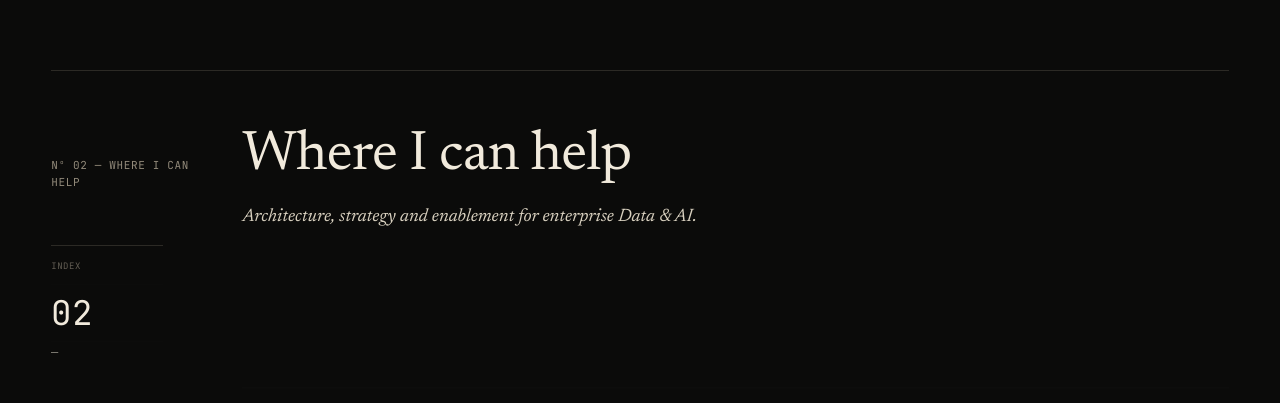
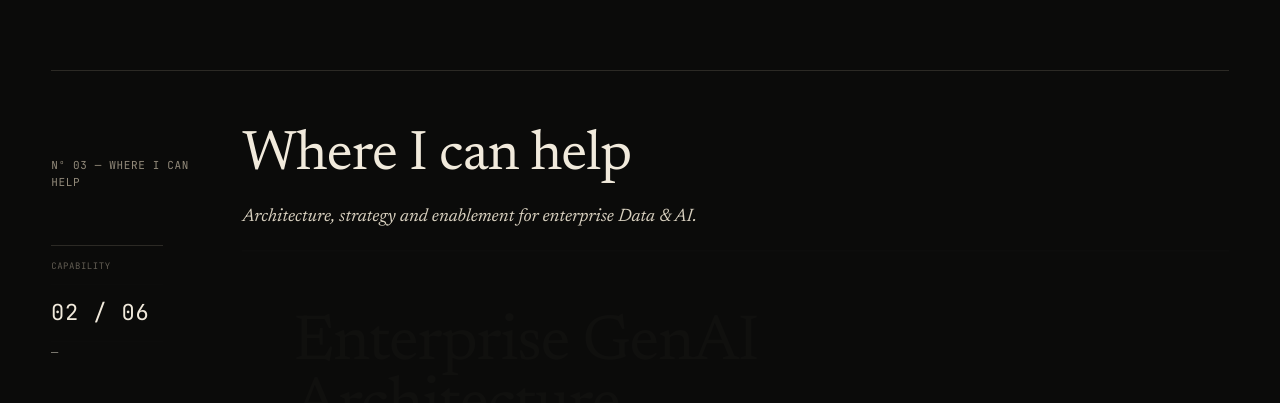
Before and after one commit to iron-jotace/jcjvp.com, a React (Vite) app: page / in a window 1280 px wide. Shown: the part 2000-2403 px from the top of the page. Built offline with nearby package versions, Linux system fonts and the light colour scheme.

Commit message:
Fix section numbering after adding help carousel

```diff
--- a/src/components/sections.jsx
+++ b/src/components/sections.jsx
@@ -90,10 +90,11 @@ export const Masthead = ({ lang, setLang, content }) => {
   );
 };
 
-const ServiceIndexReel = ({ activeIndex, items }) => {
+const ServiceIndexReel = ({ activeIndex, items, label }) => {
   const reduceMotion = useReducedMotion();
   const total = items.length;
   const current = String(activeIndex + 1).padStart(2, "0");
+  const count = `${current} / ${String(total).padStart(2, "0")}`;
 
   return (
     <div
@@ -102,7 +103,7 @@ const ServiceIndexReel = ({ activeIndex, items }) => {
       aria-live="polite"
       style={{ "--active-service-index": activeIndex }}
     >
-      <span className="ed-service-index-label mono">Index</span>
+      <span className="ed-service-index-label mono">{label}</span>
       <div className="ed-service-index-window">
         <AnimatePresence mode="popLayout" initial={false}>
           <motion.span
@@ -118,7 +119,7 @@ const ServiceIndexReel = ({ activeIndex, items }) => {
                 : { duration: 0.4, ease: [0.16, 1, 0.3, 1] }
             }
           >
-            {current}
+            {count}
           </motion.span>
         </AnimatePresence>
       </div>
@@ -131,7 +132,7 @@ const ServiceIndexReel = ({ activeIndex, items }) => {
         transition={reduceMotion ? { duration: 0 } : { duration: 6.5, ease: "linear" }}
       />
       <p className="ed-service-index-mobile mono">
-        {current} / {String(total).padStart(2, "0")}
+        {count}
       </p>
     </div>
   );
@@ -208,6 +209,7 @@ export const HelpSection = ({ content }) => {
   const reduceMotion = useReducedMotion();
   const [activeHelpIndex, setActiveHelpIndex] = useState(0);
   const [isHelpPaused, setIsHelpPaused] = useState(false);
+  const capabilityLabel = h.title.toLowerCase().includes("dónde") ? "Capacidad" : "Capability";
 
   useEffect(() => {
     if (reduceMotion || isHelpPaused || h.items.length < 2) {
@@ -228,7 +230,13 @@ export const HelpSection = ({ content }) => {
       title={h.title}
       lead={h.lead}
       screenLabel="Where I can help"
-      railAddon={<ServiceIndexReel activeIndex={activeHelpIndex} items={h.items} />}
+      railAddon={
+        <ServiceIndexReel
+          activeIndex={activeHelpIndex}
+          items={h.items}
+          label={capabilityLabel}
+        />
+      }
     >
       <Stagger className="ed-help" stagger={0.065}>
         <AnimatedRow
--- a/src/content.js
+++ b/src/content.js
@@ -59,7 +59,7 @@ export const CONTENT = {
       ],
     },
     help: {
-      number: "Nº 02 — Where I can help",
+      number: "Nº 03 — Where I can help",
       title: "Where I can help",
       lead: "Architecture, strategy and enablement for enterprise Data & AI.",
       closing:
@@ -98,7 +98,7 @@ export const CONTENT = {
       ],
     },
     tracks: {
-      number: "Nº 03",
+      number: "Nº 04",
       title: "Two tracks. One architecture mindset.",
       lead: "Enterprise practice and academic practice, held in one hand.",
       pro: {
@@ -133,7 +133,7 @@ export const CONTENT = {
         "The same judgment connects both tracks: how to make AI and data systems useful, governable and teachable enough to survive beyond the first demo.",
     },
     role: {
-      number: "Nº 04",
+      number: "Nº 05",
       title: "Current Role",
       lead: "Where the work happens today.",
       org: "NTT DATA — Barcelona, Spain",
@@ -149,7 +149,7 @@ export const CONTENT = {
       ],
     },
     experience: {
-      number: "Nº 05",
+      number: "Nº 06",
       title: "Selected Experience",
       lead: "A condensed timeline.",
       items: [
@@ -210,7 +210,7 @@ export const CONTENT = {
       ],
     },
     domains: {
-      number: "Nº 06",
+      number: "Nº 07",
       title: "Architecture Domains",
       lead: "The territory the practice covers.",
       items: [
@@ -241,7 +241,7 @@ export const CONTENT = {
       ],
     },
     stories: {
-      number: "Nº 07",
+      number: "Nº 08",
       title: "Selected Work",
       lead: "Three engagements, told briefly.",
       items: [
@@ -263,7 +263,7 @@ export const CONTENT = {
       ],
     },
     academic: {
-      number: "Nº 08",
+      number: "Nº 09",
       title: "Academic Profile",
       lead: "Teaching, mentoring, curriculum design.",
       listTitle: "Academic Roles",
@@ -279,7 +279,7 @@ export const CONTENT = {
       ],
     },
     education: {
-      number: "Nº 09",
+      number: "Nº 10",
       title: "Education",
       lead: "Executive, technical and international formation.",
       items: [
@@ -295,7 +295,7 @@ export const CONTENT = {
       ],
     },
     stack: {
-      number: "Nº 10",
+      number: "Nº 11",
       title: "Tech Stack",
       lead: "Tools the practice runs on, not a wishlist.",
       groups: [
@@ -308,7 +308,7 @@ export const CONTENT = {
       ],
     },
     contact: {
-      number: "Nº 11",
+      number: "Nº 12",
       title: "Contact",
       lead: "For enterprise AI architecture, Data & AI strategy, advisory, talks and academic collaboration.",
       imageAlt:
@@ -392,7 +392,7 @@ export const CONTENT = {
       ],
     },
     help: {
-      number: "Nº 02 — Dónde puedo aportar valor",
+      number: "Nº 03 — Dónde puedo aportar valor",
       title: "Dónde puedo aportar valor",
       lead: "Arquitectura, estrategia y enablement para Datos e IA empresarial.",
       closing:
@@ -431,7 +431,7 @@ export const CONTENT = {
       ],
     },
     tracks: {
-      number: "Nº 03",
+      number: "Nº 04",
       title: "Dos perfiles. Una misma mentalidad arquitectónica.",
       lead: "Práctica empresarial y práctica académica, sostenidas en una misma mano.",
       pro: {
@@ -466,7 +466,7 @@ export const CONTENT = {
         "El mismo criterio conecta ambos perfiles: hacer que los sistemas de IA y datos sean útiles, gobernables y suficientemente enseñables para sobrevivir más allá de la primera demo.",
     },
     role: {
-      number: "Nº 04",
+      number: "Nº 05",
       title: "Rol Actual",
       lead: "Dónde sucede hoy el trabajo.",
       org: "NTT DATA — Barcelona, España",
@@ -482,7 +482,7 @@ export const CONTENT = {
       ],
     },
     experience: {
-      number: "Nº 05",
+      number: "Nº 06",
       title: "Experiencia Seleccionada",
       lead: "Una línea de tiempo condensada.",
       items: [
@@ -543,7 +543,7 @@ export const CONTENT = {
       ],
     },
     domains: {
-      number: "Nº 06",
+      number: "Nº 07",
       title: "Dominios de Arquitectura",
       lead: "El territorio que cubre la práctica.",
       items: [
@@ -574,7 +574,7 @@ export const CONTENT = {
       ],
     },
     stories: {
-      number: "Nº 07",
+      number: "Nº 08",
       title: "Trabajo Seleccionado",
       lead: "Tres compromisos, contados de forma breve.",
       items: [
@@ -596,7 +596,7 @@ export const CONTENT = {
       ],
     },
     academic: {
-      number: "Nº 08",
+      number: "Nº 09",
       title: "Perfil Académico",
       lead: "Docencia, mentoría, diseño curricular.",
       listTitle: "Roles académicos",
@@ -612,7 +612,7 @@ export const CONTENT = {
       ],
     },
     education: {
-      number: "Nº 09",
+      number: "Nº 10",
       title: "Formación",
       lead: "Formación ejecutiva, técnica e internacional.",
       items: [
@@ -628,7 +628,7 @@ export const CONTENT = {
       ],
     },
     stack: {
-      number: "Nº 10",
+      number: "Nº 11",
       title: "Stack Técnico",
       lead: "Herramientas con las que opera la práctica, no una lista de deseos.",
       groups: [
@@ -641,7 +641,7 @@ export const CONTENT = {
       ],
     },
     contact: {
-      number: "Nº 11",
+      number: "Nº 12",
       title: "Contacto",
       lead: "Para arquitectura enterprise de IA, estrategia Data & AI, asesoría, ponencias y colaboración académica.",
       imageAlt:
--- a/src/styles.css
+++ b/src/styles.css
@@ -432,9 +432,9 @@ img { display: block; max-width: 100%; }
   align-items: center;
   justify-content: flex-start;
   font-family: var(--mono);
-  font-size: 34px;
+  font-size: 22px;
   line-height: 1;
-  letter-spacing: 0.02em;
+  letter-spacing: 0.04em;
   color: var(--paper);
   font-variant-numeric: tabular-nums;
   will-change: transform, opacity, filter;
@@ -536,6 +536,15 @@ img { display: block; max-width: 100%; }
   line-height: 1.45;
   color: var(--paper);
   text-wrap: pretty;
+}
+
+@media (min-width: 761px) {
+  #help .ed-section-head {
+    margin-bottom: 0;
+  }
+  #help .ed-section-body {
+    margin-top: clamp(-112px, -7vw, -84px);
+  }
 }
 
 @media (max-width: 640px) {
```
